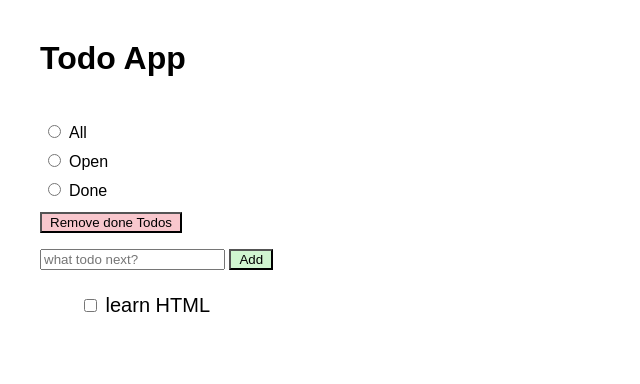
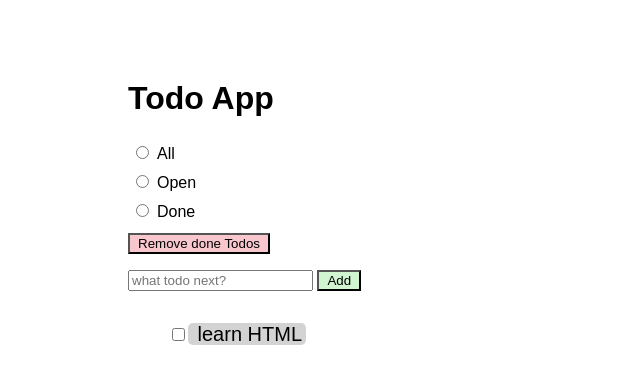
Before and after one commit to Artromi/todo-app, a plain HTML site: page index.html in a window 1280 px wide. Shown: the whole page, without its empty margins (0-640 px from the left). Drawn offline with Linux system fonts and the light colour scheme.

Commit message:
add: some css

```diff
--- a/script.js
+++ b/script.js
@@ -24,8 +24,9 @@ function renderElements(currentStatus = state.todos) {
   for (const todo of currentStatus) {
     // create elements
     const listItem = document.createElement("li");
+    const checkbox = document.createElement("input");
     const itemLabel = document.createElement("label");
-    const checkbox = document.createElement("input");
+
     // attributes for elements
     checkbox.type = "checkbox";
     checkbox.id = todo.id;
--- a/style.css
+++ b/style.css
@@ -9,9 +9,12 @@ html {
 body {
   margin: 0;
 }
+h1 {
+  margin-top: 5rem;
+}
 form,
 h1 {
-  margin: 2.5rem;
+  margin-left: 8rem;
 }
 form {
   display: flex;
@@ -38,6 +41,12 @@ button {
 li {
   list-style: none;
   font-size: 1.25rem;
+  margin-top: 0.5rem;
+}
+ul > li > label {
+  background: lightgrey;
+  padding-inline: 0.25rem;
+  border-radius: 5px;
 }
 .checked {
   text-decoration: line-through;
```
